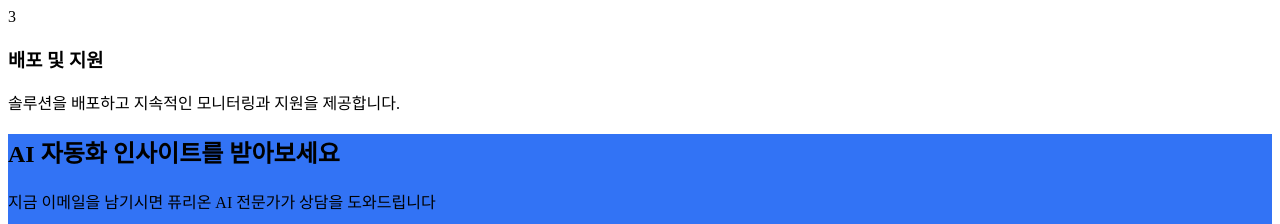
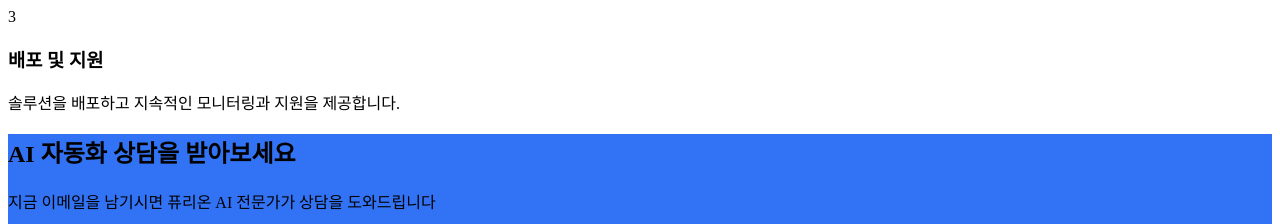
Before and after one commit to puri-on/purionAI, a React (Vite) app in the folder client/: page / in a window 1280 px wide. Shown: the part 2180-2404 px from the top of the page. Built offline with nearby package versions, Linux system fonts and the light colour scheme.

Commit message:
Visual edit
Replit-Commit-Author: Agent
Replit-Commit-Session-Id: cb762235-a5bf-444a-a4d4-365d078e2258
Replit-Commit-Screenshot-Url: https://storage.googleapis.com/screenshot-production-us-central1/00e003b8-d137-459f-9da1-a122cc0be9ef/c23dceff-dc65-42de-9049-c56019c42309.jpg

```diff
--- a/client/src/components/sections/email-collection.tsx
+++ b/client/src/components/sections/email-collection.tsx
@@ -74,9 +74,7 @@ export default function EmailCollection() {
     <section id="email-collection" className="py-20 bg-brand-blue">
       <div className="max-w-4xl mx-auto px-4 sm:px-6 lg:px-8 text-center">
         <div className="fade-in">
-          <h2 className="text-4xl md:text-5xl font-bold text-white mb-6">
-            AI 자동화 인사이트를 받아보세요
-          </h2>
+          <h2 className="text-4xl md:text-5xl font-bold text-white mb-6">  AI 자동화 상담을 받아보세요</h2>
           <p className="text-xl text-blue-100 mb-8 max-w-2xl mx-auto">지금 이메일을 남기시면 퓨리온 AI 전문가가 상담을 도와드립니다</p>
 
           <Form {...form}>
```
